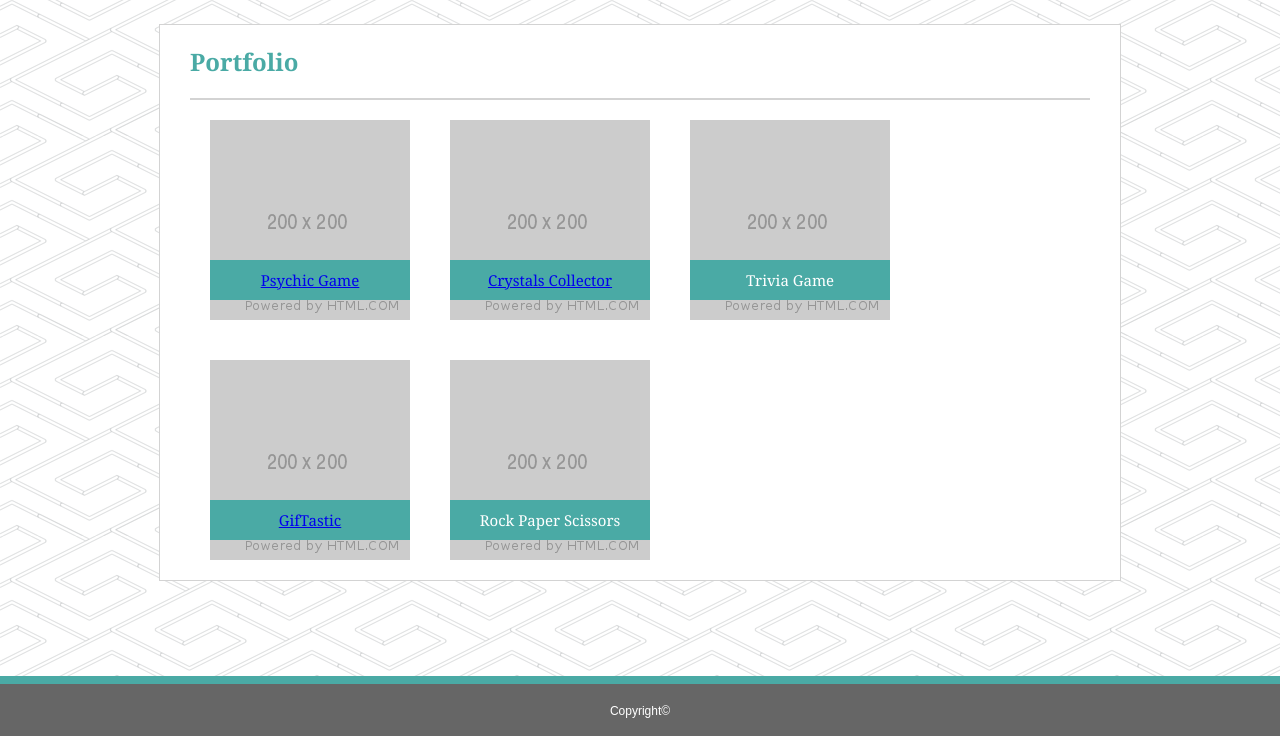
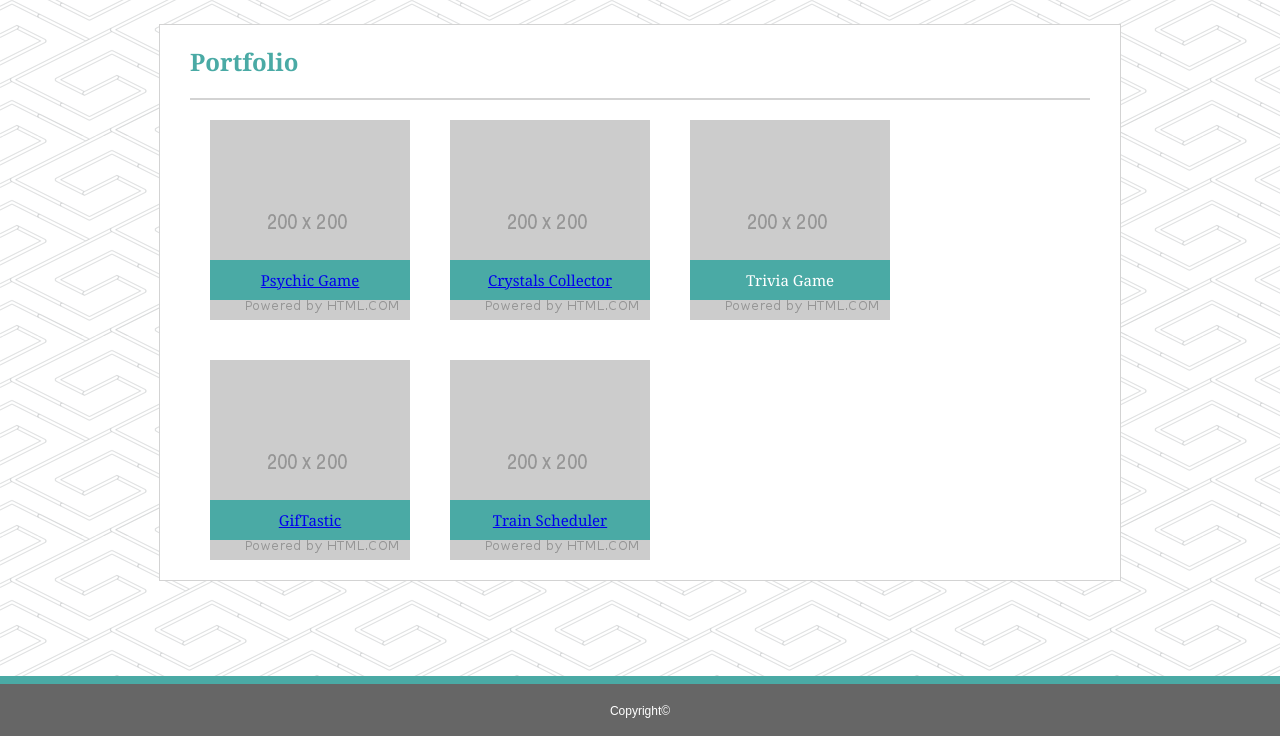
Before and after one commit to pordonez93/pordonez93.github.io, a plain HTML site: page portfolio.html in a window 1280 px wide. Shown: the part 64-800 px from the top of the page. Drawn offline with Linux system fonts and the light colour scheme.

Commit message:
added new link to portfolio Train Scheduler

```diff
--- a/portfolio.html
+++ b/portfolio.html
@@ -59,7 +59,7 @@
       <div class="img">
         <img id="img-5" src="assets/images/200.png" alt="img-1">
         <div class="text">
-          Rock Paper Scissors
+          <a href="https://pordonez93.github.io/Train-Scheduler/" target="_blank">Train Scheduler</a>
         </div>
       </div>
 
```
